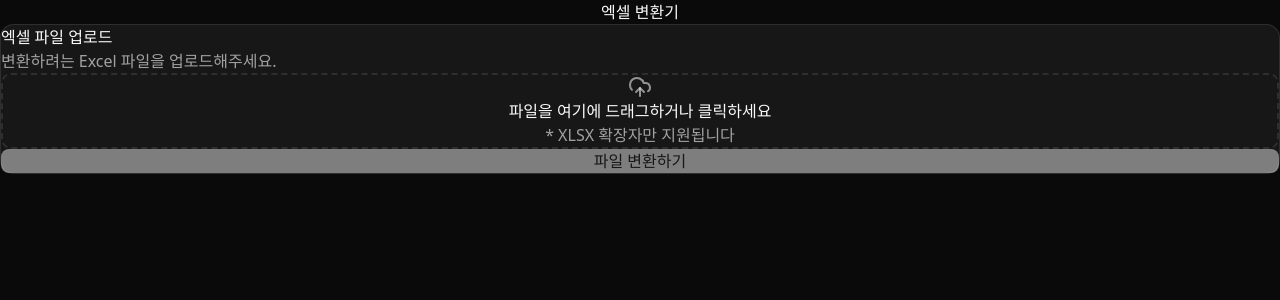
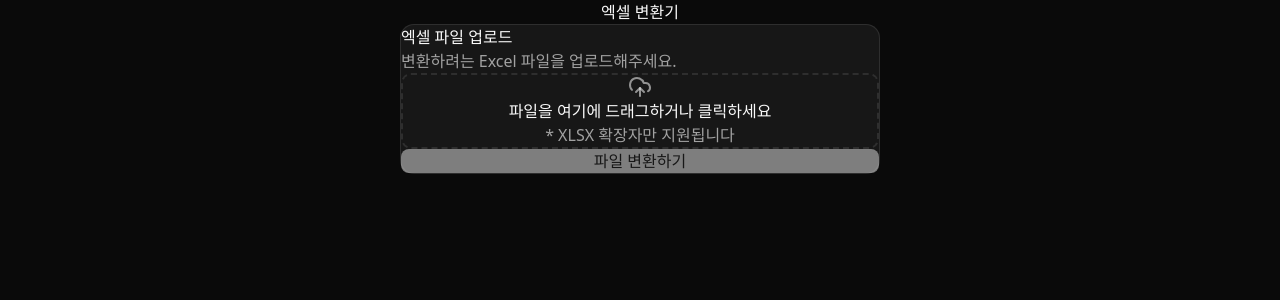
Before and after one commit to hyoungqu23/aggregate, a Next.js app: page / in a window 1280 px wide. Shown: the top 300 px of the page. Built offline with nearby package versions, Linux system fonts and the light colour scheme.

Commit message:
feat: 엑셀 변환기에서 파일 파싱 및 집계 처리 로직을 개선하고, UI 레이아웃을 조정한다

```diff
--- a/src/widgets/excel-converter/ExcelConverter.tsx
+++ b/src/widgets/excel-converter/ExcelConverter.tsx
@@ -4,7 +4,11 @@ import { useState } from "react";
 import { ExcelUploadForm } from "@/features/excel-upload/ExcelUploadForm";
 import { ExcelProgressDialog } from "@/features/excel-progress/ExcelProgressDialog";
 import { ExcelResultTable } from "@/features/excel-result/ExcelResultTable";
-import { ExcelData, ExcelError, FileData } from "@/entities/excel/types";
+import {
+  type ExcelData,
+  ExcelError,
+  type FileData,
+} from "@/entities/excel/types";
 import { aggregateExcelData, parseExcelFile } from "@/entities/excel/utils";
 import { toast } from "sonner";
 
@@ -15,7 +19,6 @@ export const ExcelConverter = () => {
   const [currentFileIndex, setCurrentFileIndex] = useState(0);
   const [totalFiles, setTotalFiles] = useState(0);
   const [resultData, setResultData] = useState<ExcelData[]>([]);
-  const [showResult, setShowResult] = useState(false);
 
   const handleFilesUploaded = async (files: File[]) => {
     if (files.length === 0) return;
@@ -24,7 +27,7 @@ export const ExcelConverter = () => {
     setProgress(0);
     setCurrentFileIndex(0);
     setTotalFiles(files.length);
-    setShowResult(false);
+    setResultData([]);
 
     try {
       const parsedFiles: FileData[] = [];
@@ -32,7 +35,7 @@ export const ExcelConverter = () => {
       for (let i = 0; i < files.length; i++) {
         const file = files[i];
         setCurrentFileName(file.name);
-        setCurrentFileIndex(i);
+        setCurrentFileIndex(i + 1);
 
         // 각 파일마다 진행률 계산 (0-90%, 남은 10%는 집계 처리용)
         const fileStartProgress = (i / files.length) * 90;
@@ -42,8 +45,12 @@ export const ExcelConverter = () => {
         setProgress(fileStartProgress);
 
         try {
-          const fileData = await parseExcelFile(file);
-          parsedFiles.push(fileData);
+          console.log(`파일 파싱 시작: ${file.name}`);
+          const result = await parseExcelFile(file);
+          console.log(
+            `파일 파싱 완료: ${file.name}, 데이터 행 수: ${result.data.length}`
+          );
+          parsedFiles.push(result);
 
           // 파일 처리 완료 진행률 표시
           setProgress(fileEndProgress);
@@ -62,10 +69,12 @@ export const ExcelConverter = () => {
 
       // 데이터가 파싱된 파일이 하나라도 있으면 처리 진행
       if (parsedFiles.length > 0) {
+        console.log(`집계 처리 시작: ${parsedFiles.length}개 파일`);
         const aggregatedData = aggregateExcelData(parsedFiles);
+        console.log(`집계 처리 완료: ${aggregatedData.length}개 항목 생성`);
+
         setResultData(aggregatedData);
-        setShowResult(true);
-        toast.success("데이터 변환이 완료되었습니다.");
+        toast.success(`${aggregatedData.length}개 항목 변환이 완료되었습니다.`);
       } else {
         toast.error("처리할 수 있는 데이터가 없습니다.");
       }
@@ -84,13 +93,17 @@ export const ExcelConverter = () => {
   };
 
   return (
-    <div className="container py-8 max-w-7xl mx-auto">
-      <h1 className="text-3xl font-bold mb-8 text-center">엑셀 변환기</h1>
+    <div className="flex flex-col items-center py-10 px-4 gap-10 bg-background min-h-screen">
+      <h1 className="text-3xl font-bold text-center text-foreground">
+        엑셀 변환기
+      </h1>
 
-      <ExcelUploadForm
-        onFilesUploaded={handleFilesUploaded}
-        isLoading={isLoading}
-      />
+      <div className="w-full max-w-[480px]">
+        <ExcelUploadForm
+          onFilesUploaded={handleFilesUploaded}
+          isLoading={isLoading}
+        />
+      </div>
 
       <ExcelProgressDialog
         isOpen={isLoading}
@@ -100,8 +113,8 @@ export const ExcelConverter = () => {
         currentFileIndex={currentFileIndex}
       />
 
-      {showResult && resultData.length > 0 && (
-        <div className="mt-10">
+      {resultData.length > 0 && (
+        <div className="w-full max-w-[1024px]">
           <ExcelResultTable data={resultData} />
         </div>
       )}
```
